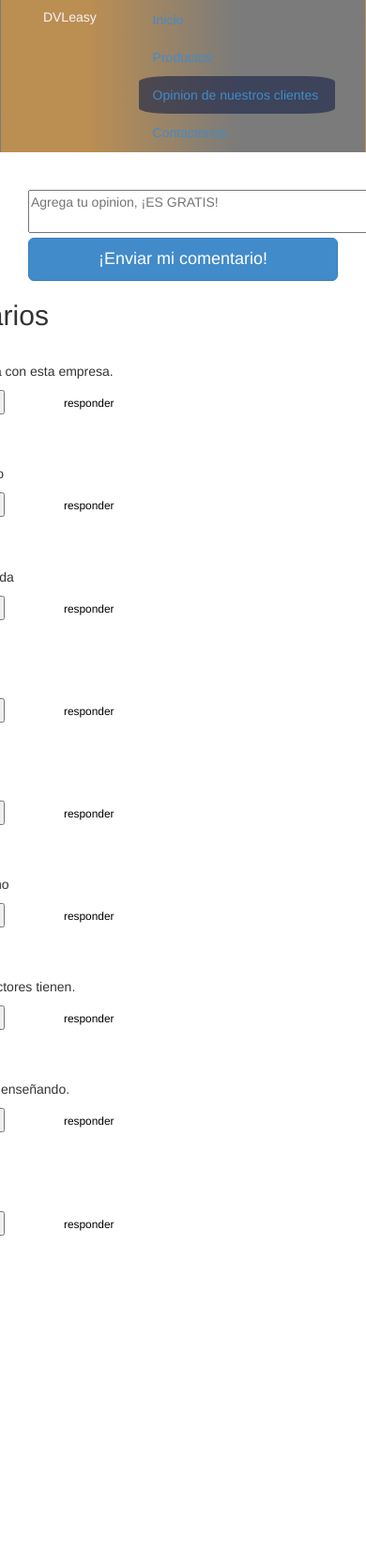
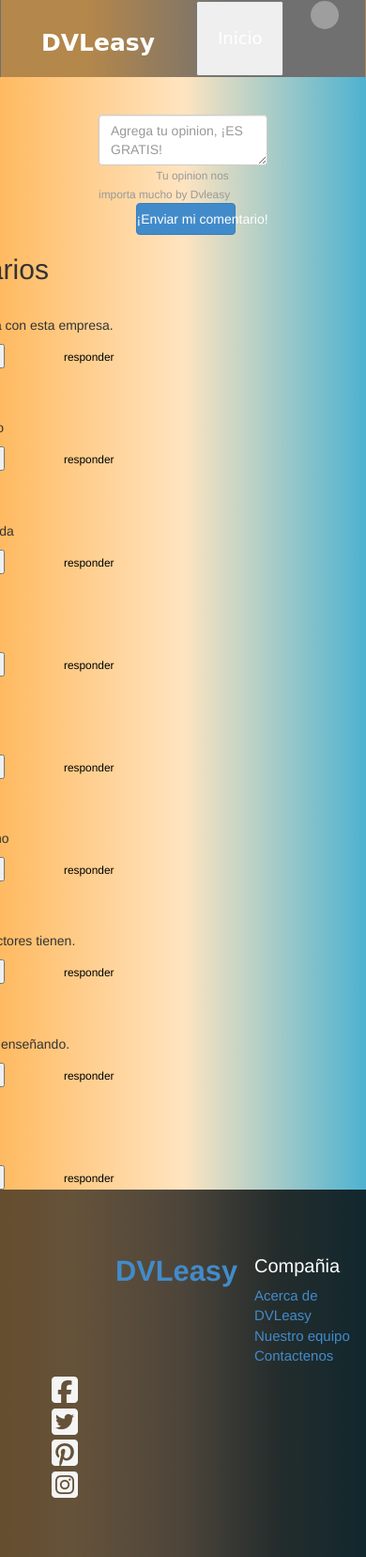
Before and after one commit to hguzman/NativApps, a PHP site: page /opiniones.html in a window 390 px wide; the page is wider, and only the part inside the window is pictured. Shown: that part at 94% size. Before the commit the page ends 1315 px from the top of that part, so only its background shows below. Run offline with PHP 8.4, Linux system fonts and the light colour scheme; some libraries are stand-ins or nearby versions; grey boxes are pictures that could not be loaded.

Commit message:
Cambio de Header, Mejora en sección contactenos, mejora al responsive

```diff
--- a/CSS/style.css
+++ b/CSS/style.css
@@ -1,7 +1,25 @@
 /* Estilos pagina de inicio */
 
 /* ESTILOS PARA EL HEADER*/
+/* body {
+  background-color: #dcb58a;
+  background-image: linear-gradient(
+    91deg,
+    #dcb58a 0%,
+    #f1cc7a 46%,
+    #31a0e6 100%
+  );
+} */
 
+body {
+  background-color: #ffba61;
+  background-image: linear-gradient(
+    90deg,
+    #ffba61 0%,
+    #ffe4c0 50%,
+    #4eb2d0 100%
+  );
+}
 .navbar {
   display: flex;
   justify-content: space-between;
@@ -22,9 +40,10 @@
 }
 
 .img-banner {
-  max-width: 101%;
-  width: 101%;
-  height: 30rem;
+  width: 100%;
+  height: 40rem;
+  /* /* margin-left: 11.3%; */
+  border-radius: 0 0 90px 90px;
 }
 
 .nav {
@@ -77,7 +96,7 @@
   color: wheat !important;
 }
 
-.margen-opiniones{
+.margen-opiniones {
   margin-right: 12%;
 }
 
@@ -197,7 +216,7 @@ footer {
 }
 .footer {
   display: grid;
-  grid-template-columns: 25% 20% 20% 20% 15%;
+  grid-template-columns: 30% 30% 40%;
   padding: 50px 15px;
   color: white;
 }
@@ -238,7 +257,100 @@ footer {
   color: #ffffff9e;
 }
 
-.imagen-banner {
-  margin: 0 !important;
-  padding: 0 !important;
+.banner {
+  /* background-color: #ffba61;
+  background-image: linear-gradient(
+    90deg,
+    #ffba61 0%,
+    #ffe4c0 50%,
+    #4eb2d0 100%
+  ); */
+  height: 40rem;
 }
+
+/* Hover header */
+@-webkit-keyframes hvr-bob {
+  0% {
+    -webkit-transform: translateY(-8px);
+    transform: translateY(-8px);
+  }
+  50% {
+    -webkit-transform: translateY(-4px);
+    transform: translateY(-4px);
+  }
+  100% {
+    -webkit-transform: translateY(-8px);
+    transform: translateY(-8px);
+  }
+}
+@keyframes hvr-bob {
+  0% {
+    -webkit-transform: translateY(-8px);
+    transform: translateY(-8px);
+  }
+  50% {
+    -webkit-transform: translateY(-4px);
+    transform: translateY(-4px);
+  }
+  100% {
+    -webkit-transform: translateY(-8px);
+    transform: translateY(-8px);
+  }
+}
+@-webkit-keyframes hvr-bob-float {
+  100% {
+    -webkit-transform: translateY(-8px);
+    transform: translateY(-8px);
+  }
+}
+@keyframes hvr-bob-float {
+  100% {
+    -webkit-transform: translateY(-8px);
+    transform: translateY(-8px);
+  }
+}
+.hvr-bob {
+  display: inline-block;
+  vertical-align: middle;
+  -webkit-transform: perspective(1px) translateZ(0);
+  transform: perspective(1px) translateZ(0);
+  box-shadow: 0 0 1px rgba(0, 0, 0, 0);
+}
+.hvr-bob:hover,
+.hvr-bob:focus,
+.hvr-bob:active {
+  -webkit-animation-name: hvr-bob-float, hvr-bob;
+  animation-name: hvr-bob-float, hvr-bob;
+  -webkit-animation-duration: 0.3s, 1.5s;
+  animation-duration: 0.3s, 1.5s;
+  -webkit-animation-delay: 0s, 0.3s;
+  animation-delay: 0s, 0.3s;
+  -webkit-animation-timing-function: ease-out, ease-in-out;
+  animation-timing-function: ease-out, ease-in-out;
+  -webkit-animation-iteration-count: 1, infinite;
+  animation-iteration-count: 1, infinite;
+  -webkit-animation-fill-mode: forwards;
+  animation-fill-mode: forwards;
+  -webkit-animation-direction: normal, alternate;
+  animation-direction: normal, alternate;
+}
+
+.dvl-titulo {
+  color: white !important;
+  font-weight: 700;
+  font-size: 25px;
+}
+
+.dvl-header {
+  color: white !important;
+}
+
+.centrar-comentario {
+  width: 50%;
+  margin-left: 25%;
+}
+
+.btn-enviar {
+  width: 59%;
+  margin-left: 22%;
+}
--- a/SOPIEC/assets/php/borrar.php
+++ b/SOPIEC/assets/php/borrar.php
@@ -1,4 +1,3 @@
-
 <?php
 
 require_once("db.php");
--- a/opiniones.html
+++ b/opiniones.html
@@ -11,84 +11,64 @@
     <script src="https://kit.fontawesome.com/763b114892.js" crossorigin="anonymous"></script>
     <script src="..\JS\bootstrap.bundle.js">
     </script>
-    <title>Compañia</title>
+    <title>Opiniones</title>
 </head>
 
 <body>
     <!-- Header -->
-    <header>
+    <header id="contenedor">
         <!-- Barra de navegacion -->
-        <nav class="navbar">
-            <div>
-                <!-- Button trigger modal -->
-                <button type="button" class="btn btn-link" data-toggle="modal" data-target="#exampleModal" style="color: whitesmoke;">
-                    DVLeasy
+        <div class="nav-bar site-header sticky-top ">
+            <nav class="navbar navbar-expand-lg navbar-light" style="background-color: #e8e8e8; font-family: cursive;">
+                <h2><a class="navbar-brand hvr-bob dvl-titulo" href="index.php">DVLeasy</a></h2>
+                <button class="navbar-toggler" type="button" data-toggle="collapse" data-target="#navbarNav"
+                    aria-controls="navbarNav" aria-expanded="false" aria-label="Toggle navigation">
+                    <a class="navbar-brand hvr-bob dvl-header" href="index.php">Inicio</a>
+                    <span class="navbar-toggler-icon"></span>
                 </button>
-
-                <!-- Modal -->
-                <div class="modal fade" id="exampleModal" tabindex="-1" role="dialog"
-                    aria-labelledby="exampleModalLabel" aria-hidden="true">
-                    <div class="modal-dialog" role="document">
-                        <div class="modal-content">
-                            <div class="modal-header">
-                                <h5 class="modal-title" id="exampleModalLabel">Información de de DVLeasy</h5>
-                                <button type="button" class="close" data-dismiss="modal" aria-label="Close">
-                                    <span aria-hidden="true">&times;</span>
-                                </button>
-                            </div>
-                            <div class="modal-body">
-                                LOGO
-                                <img src="IMG\logodvl.jpeg" alt="Logo NativApps" width="100%" height="100%">
-                                <br>
-                                <h5><strong> Nombre completo de la empresa</strong></h5>
-                                <p> DeVeLopment easy</p>
-                                <br>
-                                <h5>Integrantes</h5>
-                                <p><strong> Dayana Rodrigues de Arco</strong> <br> Aprendiz ADSI de la ficha 1905372</p>
-
-                                <p><strong>Kelvin Martinez</strong> <br> Aprendiz ADSI de la ficha 1905372</p>
-
-                                <p><strong>Livan Torres</strong> <br> Aprendiz ADSI de la ficha 1905372</p>
-
-                                <p><strong>Mario Gómez</strong> <br> Aprendiz ADSI de la ficha 1905372</p>
-
-                            </div>
-                            <div class="modal-footer">
-                                <button type="button" class="btn btn-secondary" data-dismiss="modal">Close</button>
-                            </div>
-                        </div>
-                    </div>
+                <div class="collapse navbar-collapse" id="navbarNav">
+                    <ul class="navbar-nav">
+                        <li class="nav-item active">
+                            <a class="nav-link hvr-bob dvl-header" href="productos.html">Productos<span
+                                    class="sr-only">(current)</span></a>
+                        </li>
+                        <li class="nav-item active">
+                            <a class="nav-link hvr-bob dvl-header" href="opiniones.html">Opinion de nuestros clientes
+                                <span class="sr-only">(current)</span></a>
+                        </li>
+                        <li class="nav-item active">
+                            <a class="nav-link hvr-bob dvl-header" href="contactenos.php">Contactenos <span
+                                    class="sr-only">(current)</span></a>
+                        </li>
+                    </ul>
                 </div>
-            </div>
-            <ul class="nav">
-                <li class="nav-item">
-                    <a class="nav-link" href="index.php">Inicio</a>
-                </li>
-                <li class="nav-item">
-                    <a class="nav-link" href="productos.html">Productos</a>
-                </li>
-                <li class="nav-item">
-                    <a class="nav-link a-actual" href="opiniones.html">Opinion de nuestros clientes</a>
-                </li>
-                <li class="nav-item">
-                    <a class="nav-link" href="contactenos.php">Contactenos</a>
-                </li>
-            </ul>
-        </nav>
+                <a href="index.php" class="hvr-bob">
+                    <img src="img/logodvl.jpeg" width="30" height="30" fill="none" stroke="currentColor"
+                        stroke-linecap="round" stroke-linejoin="round" stroke-width="2" class="d-block mx-auto "
+                        role="img" viewBox="0 0 24 24" focusable="false" style="border-radius: 20px;">
+                </a>
+            </nav>
+        </div>
     </header>
     <div class="container-fluid contenedor">
         <br>
-        <form action="opiniones.html" class="d-flex justify-content-center">
-            <div>
-                <div class="col-lg-12">
-                    <textarea name="" id="" cols="92" rows="2" placeholder="Agrega tu opinion, ¡ES GRATIS!"></textarea>
-                    <br>
-                    <button type="button" class="btn btn-primary btn-lg btn-block">
-                        ¡Enviar mi comentario!</button>
-                </div>
+        <!-- Enviar opinion -->
+        <form>
+            <div class="form-group centrar-comentario">
+                <!-- <label for="exampleInputEmail1">Email address</label>
+                <div class="col">
+                    <input type="text" class="form-control" placeholder="First name">
+                </div> -->
+                <textarea name="" cols="92" rows="2" type="textarea" class="form-control" id="exampleInputEmail1"
+                    aria-describedby="emailHelp" placeholder="Agrega tu opinion, ¡ES GRATIS!"></textarea>
+                <small style="margin-left: 34%;" id="emailHelp" class="form-text text-muted">Tu opinion nos importa
+                    mucho by
+                    Dvleasy
+                </small>
+                <button type="submit" class="btn btn-primary  btn-block btn-enviar">¡Enviar mi comentario!</button>
             </div>
         </form>
-        <div class="d-flex justify-content-center">
+        <div class="d-flex justify-content-center pb-5">
             <div style="margin-left: -37%;">
                 <h2 class="pt-5 pb-4 "> Comentarios</h2>
                 <div>
@@ -96,7 +76,7 @@
                     <p>Quedé sorprendida con esta empresa.</p>
                     <button class="margen-opiniones"><i class="far fa-thumbs-up"></i></button>
                     <button class="margen-opiniones"><i class="far fa-thumbs-down"></i></button>
-                    <a href="#" ><small style="color: black;">responder</small></a>
+                    <a href="#"><small style="color: black;">responder</small></a>
                 </div>
                 <br>
                 <div>
@@ -104,7 +84,7 @@
                     <p>Es un buen servicio</p>
                     <button class="margen-opiniones"><i class="far fa-thumbs-up"></i></button>
                     <button class="margen-opiniones"><i class="far fa-thumbs-down"></i></button>
-                    <a href="#" ><small style="color: black;">responder</small></a>
+                    <a href="#"><small style="color: black;">responder</small></a>
                 </div>
                 <br>
                 <div>
@@ -112,7 +92,7 @@
                     <p>Gracias por su ayuda</p>
                     <button class="margen-opiniones"><i class="far fa-thumbs-up"></i></button>
                     <button class="margen-opiniones"><i class="far fa-thumbs-down"></i></button>
-                    <a href="#" ><small style="color: black;">responder</small></a>
+                    <a href="#"><small style="color: black;">responder</small></a>
                 </div>
                 <br>
                 <div>
@@ -120,7 +100,7 @@
                     <p>Sigan así</p>
                     <button class="margen-opiniones"><i class="far fa-thumbs-up"></i></button>
                     <button class="margen-opiniones"><i class="far fa-thumbs-down"></i></button>
-                    <a href="#" ><small style="color: black;">responder</small></a>
+                    <a href="#"><small style="color: black;">responder</small></a>
                 </div>
                 <br>
                 <div>
@@ -128,7 +108,7 @@
                     <p>Pueden mejorar.</p>
                     <button class="margen-opiniones"><i class="far fa-thumbs-up"></i></button>
                     <button class="margen-opiniones"><i class="far fa-thumbs-down"></i></button>
-                    <a href="#" ><small style="color: black;">responder</small></a>
+                    <a href="#"><small style="color: black;">responder</small></a>
                 </div>
                 <br>
                 <div>
@@ -136,7 +116,7 @@
                     <p>No quedé satisfecho</p>
                     <button class="margen-opiniones"><i class="far fa-thumbs-up"></i></button>
                     <button class="margen-opiniones"><i class="far fa-thumbs-down"></i></button>
-                    <a href="#" ><small style="color: black;">responder</small></a>
+                    <a href="#"><small style="color: black;">responder</small></a>
                 </div>
                 <br>
                 <div>
@@ -144,7 +124,7 @@
                     <p>Que buenos instructores tienen.</p>
                     <button class="margen-opiniones"><i class="far fa-thumbs-up"></i></button>
                     <button class="margen-opiniones"><i class="far fa-thumbs-down"></i></button>
-                    <a href="#" ><small style="color: black;">responder</small></a>
+                    <a href="#"><small style="color: black;">responder</small></a>
                 </div>
                 <br>
                 <div>
@@ -152,7 +132,7 @@
                     <p>El SENA es bueno enseñando.</p>
                     <button class="margen-opiniones"><i class="far fa-thumbs-up"></i></button>
                     <button class="margen-opiniones"><i class="far fa-thumbs-down"></i></button>
-                    <a href="#" ><small style="color: black;">responder</small></a>
+                    <a href="#"><small style="color: black;">responder</small></a>
                 </div>
                 <br>
                 <div>
@@ -160,7 +140,7 @@
                     <p>Buen trabajo.</p>
                     <button class="margen-opiniones"><i class="far fa-thumbs-up"></i></button>
                     <button class="margen-opiniones"><i class="far fa-thumbs-down"></i></button>
-                    <a href="#" ><small style="color: black;">responder</small></a>
+                    <a href="#"><small style="color: black;">responder</small></a>
                 </div>
 
             </div>
@@ -173,6 +153,44 @@
 
 
     </div>
+    <!-- Pie de pagina -->
+    <footer>
+        <div class="container footer">
+            <h2><a href="index.php">DVLeasy</a></h2>
+
+            <ul class="footer__company">
+                <h3 class="footer__company--title">Compañia</h3>
+                <li class="footer__company--item"><a href="acerca_dvleasy.html">Acerca de DVLeasy</a></li>
+                <li class="footer__company--item"><a href="docs/nosotros.html">Nuestro equipo</a></li>
+                <li class="footer__company--item"><a href="contactenos.php">Contactenos</a> </li>
+            </ul>
+            <ul class="footer__redes d-flex justify-content-around">
+                <li class="footer__redes--item">
+                    <a href="https://www.facebook.com/DVLeasy-119472056341523" target="_blank">
+                        <i class="fab fa-facebook-square texto-iconos"></i>
+                    </a>
+                </li>
+                <li class="footer__redes--item">
+                    <a href="https://twitter.com/DvLeasy">
+                        <i class="fab fa-twitter-square texto-iconos" target="_blank"></i>
+                    </a>
+                </li>
+
+                <li class="footer__redes--item">
+                    <a href="https://co.pinterest.com/developmenteasy/" target="_blank">
+                        <i class="fab fa-pinterest-square texto-iconos"></i>
+                    </a>
+                </li>
+
+                <li class="footer__redes--item">
+                    <a href="https://www.instagram.com/dvleasy/" target="_blank">
+                        <i class="fab fa-instagram-square texto-iconos"></i>
+                    </a>
+                </li>
+            </ul>
+        </div>
+
+    </footer>
     <!--Archivos de javascript -->
     <script src="https://code.jquery.com/jquery-3.3.1.slim.min.js"
         integrity="sha384-q8i/X+965DzO0rT7abK41JStQIAqVgRVzpbzo5smXKp4YfRvH+8abtTE1Pi6jizo"
```
Also changed, not shown: contactenos.php (+46 -75 lines), index.php (+48 -71 lines), productos.html (+88 -72 lines).
